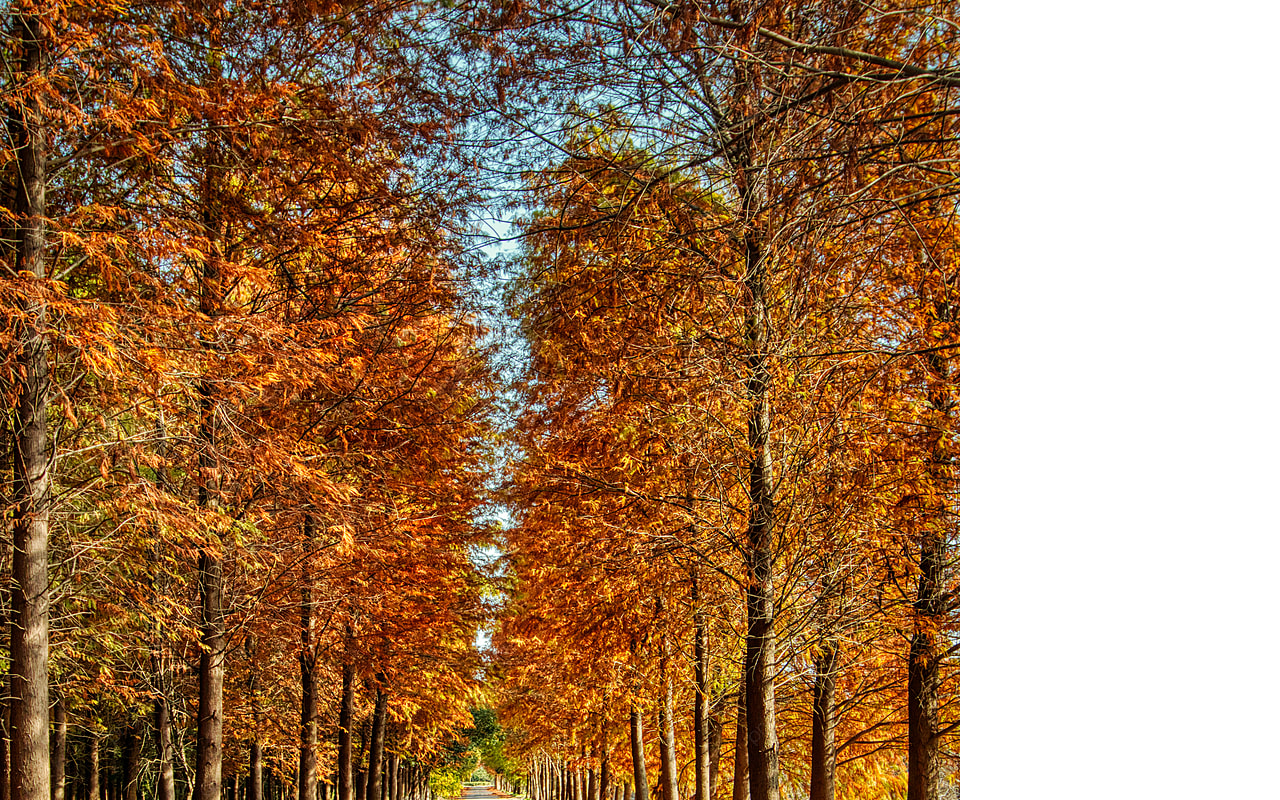
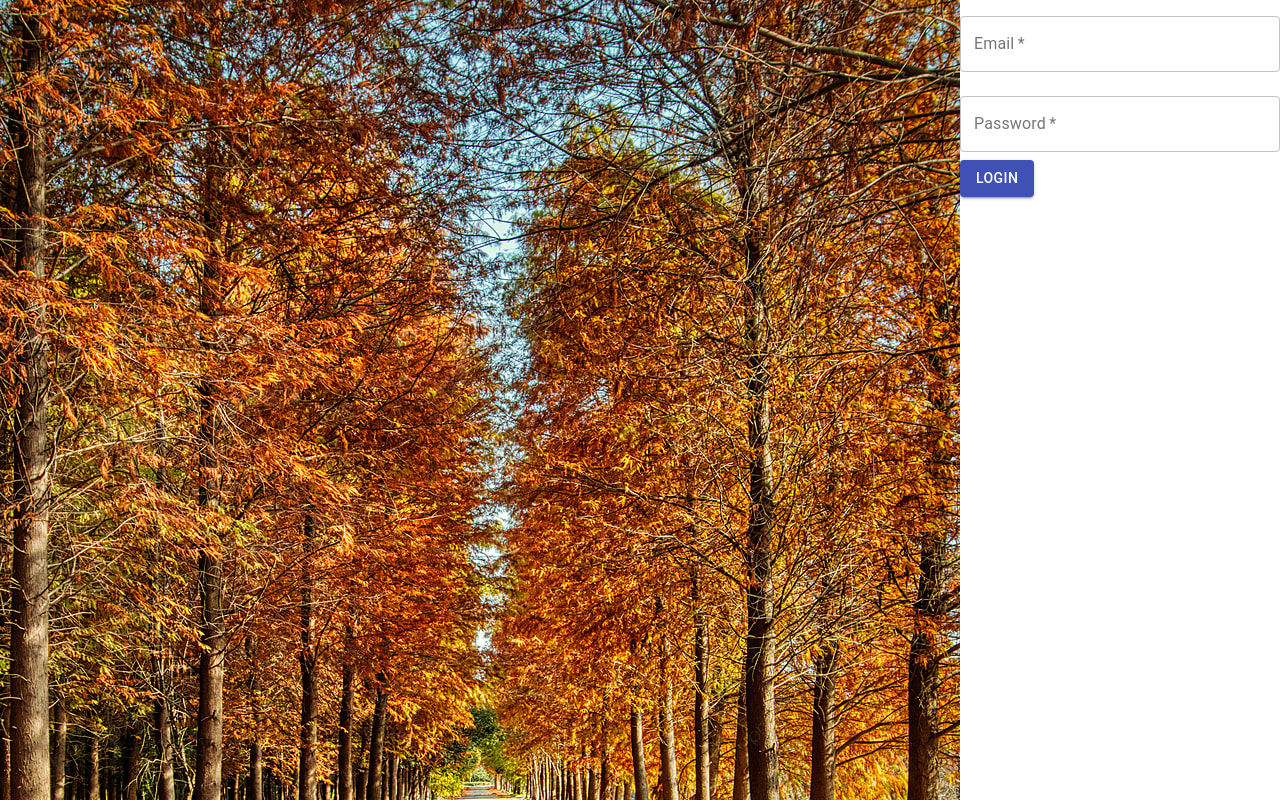
Before and after one commit to ferpavanello/lji-login, a React (Create React App) app: page / in a window 1280 px wide. Shown: the top 800 px of the page. Built offline with nearby package versions, Linux system fonts and the light colour scheme.

Commit message:
Use grid directly to organize components

```diff
--- a/src/App.css
+++ b/src/App.css
@@ -1,38 +1,4 @@
-.App {
-  text-align: center;
+.login-wrapper {
+  display: grid;
+  grid-template-columns: 6fr 6fr;
 }
-
-.App-logo {
-  height: 40vmin;
-  pointer-events: none;
-}
-
-@media (prefers-reduced-motion: no-preference) {
-  .App-logo {
-    animation: App-logo-spin infinite 20s linear;
-  }
-}
-
-.App-header {
-  background-color: #282c34;
-  min-height: 100vh;
-  display: flex;
-  flex-direction: column;
-  align-items: center;
-  justify-content: center;
-  font-size: calc(10px + 2vmin);
-  color: white;
-}
-
-.App-link {
-  color: #61dafb;
-}
-
-@keyframes App-logo-spin {
-  from {
-    transform: rotate(0deg);
-  }
-  to {
-    transform: rotate(360deg);
-  }
-}
--- a/src/App.js
+++ b/src/App.js
@@ -1,13 +1,12 @@
-import { Grid } from '@material-ui/core'
 import './App.css';
 import LoginImage from './components/login-image/LoginImage'
 import LoginForm from './components/login-form/LoginForm'
 
 export default function App() {
   return (
-    <Grid container>
+    <div className="login-wrapper">
       <LoginImage />
       <LoginForm />
-    </Grid>
+    </div>
   );
 }
--- a/src/components/login-form/LoginForm.jsx
+++ b/src/components/login-form/LoginForm.jsx
@@ -16,7 +16,7 @@ export default function LoginForm() {
     if (!isValidEmail(emailContent)) {
       setEmailError({
         isValid: false,
-        message: 'This is not a valid email, please verify'
+        message: 'This is not a valid email.'
       })
       return
     }
@@ -25,7 +25,7 @@ export default function LoginForm() {
   }
 
   return (
-    <form
+    <form className="login-form"
       onSubmit={(event) => {
         event.preventDefault()
         console.log(this.state)
```
Also changed, not shown: src/components/login-form/LoginForm.css (added).
